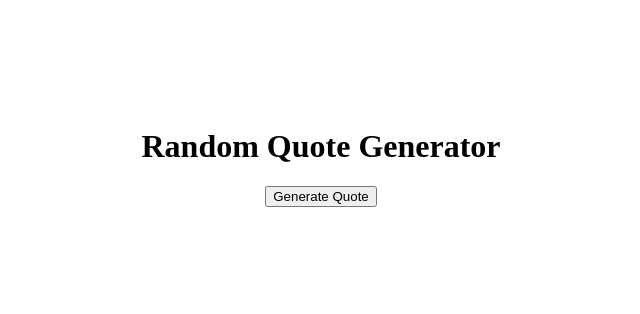
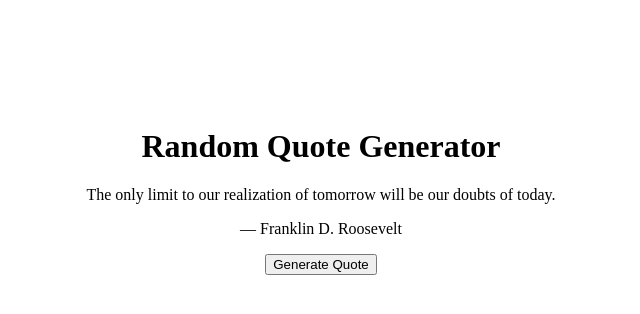
Before and after one commit to Grinsomniac/javascript_practice, a plain HTML site: page three/main.html in a window 1280 px wide. Both pictures are taken after a click on the button "Generate Quote". Shown: the whole page, without its empty margins (319-959 px from the left). Drawn offline with Linux system fonts and the light colour scheme.

Commit message:
Lab 3: quote generation complete

```diff
--- a/three/index.js
+++ b/three/index.js
@@ -0,0 +1,24 @@
+const quotes = [
+    "The only limit to our realization of tomorrow will be our doubts of today. — Franklin D. Roosevelt",
+    "What you get by achieving your goals is not as important as what you become by achieving your goals. — Zig Ziglar",
+    "It is never too late to be what you might have been. — George Eliot",
+    "You must be the change you wish to see in the world. — Mahatma Gandhi",
+    "The best time to plant a tree was 20 years ago. The second best time is now. — Chinese Proverb",
+    "Everything you’ve ever wanted is on the other side of fear. — George Addair",
+    "Success is not final, failure is not fatal: It is the courage to continue that counts. — Winston Churchill",
+    "Hardships often prepare ordinary people for an extraordinary destiny. — C.S. Lewis",
+    "Believe you can and you're halfway there. — Theodore Roosevelt",
+    "I am not a product of my circumstances. I am a product of my decisions. — Stephen Covey"
+];
+
+//const usedIndexes = new set();
+const quoteP = document.getElementById("quote");
+const authorP = document.getElementById("author");
+
+
+function generate() {
+    let rand = Math.floor(Math.random() * quotes.length);
+    let parts = quotes[rand].split(" — ");
+    quoteP.innerHTML = parts[0];
+    authorP.innerHTML = " — " + parts[1];
+}
--- a/three/main.html
+++ b/three/main.html
@@ -4,17 +4,18 @@
     <meta charset="UTF-8">
     <meta name="viewport" content="width=device-width, initial-scale=1.0">
     <title>Random Quote Generator</title>
-    <script src="index.js"></script>
     <style>
         body {
             text-align: center;
             margin-top: 10%;
         }
-    </style>
+        </style>
 </head>
 <body>
     <h1>Random Quote Generator</h1>
     <p id="quote"></p>
-    <button type="button" id="button">Generate Quote</button>
+    <p id="author"></p>
+    <button type="button" id="button" onclick="generate()">Generate Quote</button>
+    <script src="index.js"></script>
 </body>
 </html>
```
